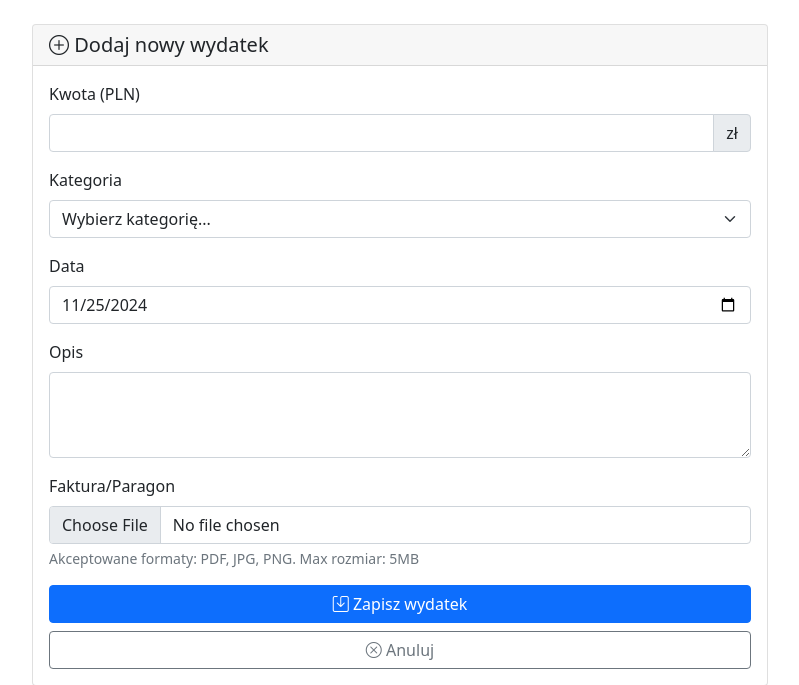
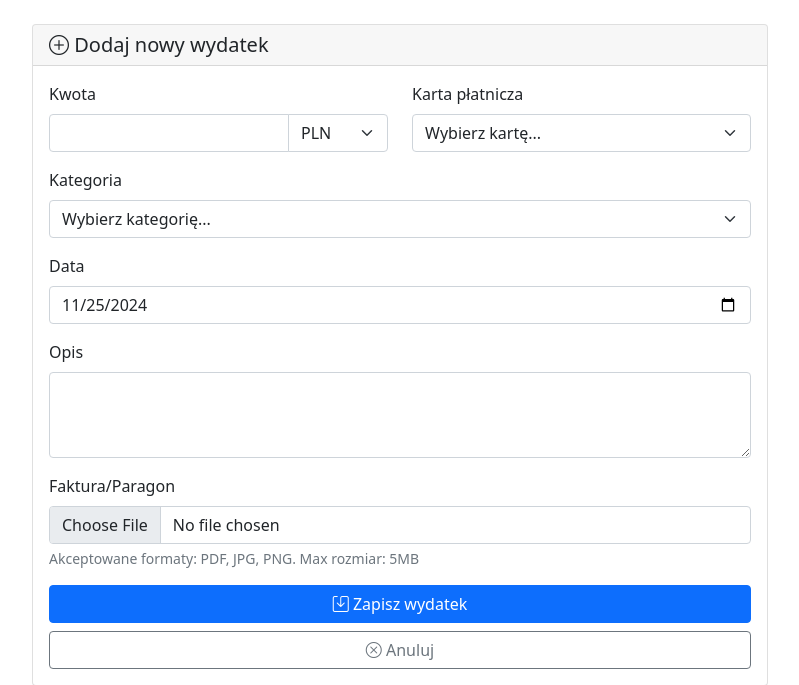
Before and after one commit to cypheus-dev/expense-tracker, a Flask app: page /add_expense in a window 1280 px wide. Shown: the part 56-741 px from the top of the page, without its empty margins (240-1039 px from the left). Run offline with Flask 3, Linux system fonts and the light colour scheme; a user stored in the database is signed in; data comes from the database, SQL or seed files in the repository; some libraries are stand-ins or nearby versions.

Commit message:
Update add_expense.html

```diff
--- a/templates/add_expense.html
+++ b/templates/add_expense.html
@@ -8,33 +8,61 @@
             </div>
             <div class="card-body">
                 <form method="POST" enctype="multipart/form-data" class="needs-validation" novalidate>
-                    <div class="mb-3">
-                        <label class="form-label">Kwota (PLN)</label>
-                        <div class="input-group">
-                            <input type="number" step="0.01" name="amount"
-                                   class="form-control" required min="0.01">
-                            <span class="input-group-text">zł</span>
+                    <div class="row">
+                        <div class="col-md-6">
+                            <div class="mb-3">
+                                <label class="form-label">Kwota</label>
+                                <div class="input-group">
+                                    <input type="number" step="0.01" name="amount"
+                                           class="form-control" required min="0.01">
+                                    <select name="currency" class="form-select" style="max-width: 100px;" id="currencySelect">
+                                        <option value="PLN">PLN</option>
+                                        <option value="EUR">EUR</option>
+                                    </select>
+                                </div>
+                            </div>
+                        </div>
+                        <div class="col-md-6">
+                            <div class="mb-3">
+                                <label class="form-label">Karta płatnicza</label>
+                                <select name="card_id" class="form-select" required onchange="updateCurrency(this)">
+                                    <option value="">Wybierz kartę...</option>
+                                    {% for card in cards %}
+                                    {% if card.is_active %}
+                                    <option value="{{ card.id }}" data-currency="{{ card.currency }}">
+                                        {{ card.name }} ({{ card.currency }})
+                                    </option>
+                                    {% endif %}
+                                    {% endfor %}
+                                </select>
+                            </div>
                         </div>
                     </div>
+
                     <div class="mb-3">
                         <label class="form-label">Kategoria</label>
                         <select name="category" class="form-select" required>
                             <option value="">Wybierz kategorię...</option>
                             {% for category in categories %}
-                            <option value="{{ category.id }}">{{ category.name }}</option>
+                            <option value="{{ category.id }}" {% if category.is_default %}selected{% endif %}>
+                                {{ category.name }}
+                            </option>
                             {% endfor %}
                         </select>
                     </div>
+
                     <div class="mb-3">
                         <label class="form-label">Data</label>
                         <input type="date" name="date" class="form-control"
                                required value="{{ today }}">
                     </div>
+
                     <div class="mb-3">
                         <label class="form-label">Opis</label>
                         <textarea name="description" class="form-control"
                                   rows="3" required></textarea>
                     </div>
+
                     <div class="mb-3">
                         <label class="form-label">Faktura/Paragon</label>
                         <input type="file" name="receipt" class="form-control"
@@ -43,6 +71,7 @@
                             Akceptowane formaty: PDF, JPG, PNG. Max rozmiar: 5MB
                         </div>
                     </div>
+
                     <div class="d-grid gap-2">
                         <button type="submit" class="btn btn-primary">
                             <i class="bi bi-save"></i> Zapisz wydatek
@@ -58,6 +87,15 @@
 </div>
 
 <script>
+// Aktualizacja waluty na podstawie wybranej karty
+function updateCurrency(cardSelect) {
+    const selectedOption = cardSelect.options[cardSelect.selectedIndex];
+    const currency = selectedOption.dataset.currency;
+    if (currency) {
+        document.getElementById('currencySelect').value = currency;
+    }
+}
+
 // Walidacja formularza
 (function () {
     'use strict'
```
